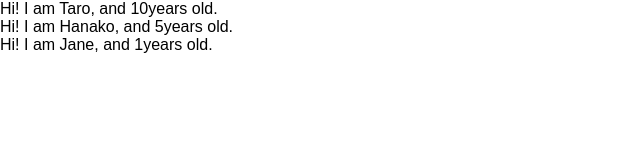
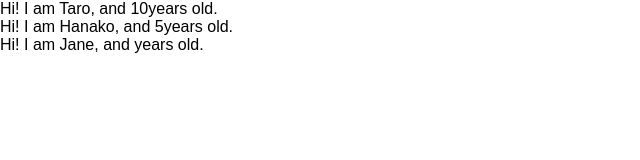
Before and after one commit to schnee25/Udemy-react-redux-crud-application, a React (Create React App) app: page / in a window 1280 px wide. Shown: the top 160 px of the page, without its empty margins (0-640 px from the left). Built offline with nearby package versions, Linux system fonts and the light colour scheme.

Commit message:
learn prop-types

```diff
--- a/src/App.js
+++ b/src/App.js
@@ -1,11 +1,11 @@
-// import React, { Component } from "react";
+import React from "react";
+import PropTypes from "prop-types";
 
-import React from "react";
 const App = () => {
   const profiles = [
     { name: "Taro", age: 10 },
     { name: "Hanako", age: 5 },
-    { name: "Jane" }, //.defaultPropsの確認のためageなし
+    { name: "Jane" }, //.isRequiredの確認のためageなし
   ];
   return (
     <div>
@@ -23,24 +23,9 @@ const User = (props) => {
   );
 };
 
-User.defaultProps = {
-  age: 1,
+User.propTypes = {
+  name: PropTypes.string,
+  age: PropTypes.number.isRequired,
 };
 
-// const App = () => {
-//   return (
-//     <div>
-//       <User name={"Taro"} age={10} />
-//       <User name={"Hanako"} age={5} />
-//     </div>
-//   );
-// };
-// const User = (props) => {
-//   return (
-//     <div>
-//       Hi! I am {props.name} and {props.age}years old.
-//     </div>
-//   );
-// };
-
 export default App;
```
